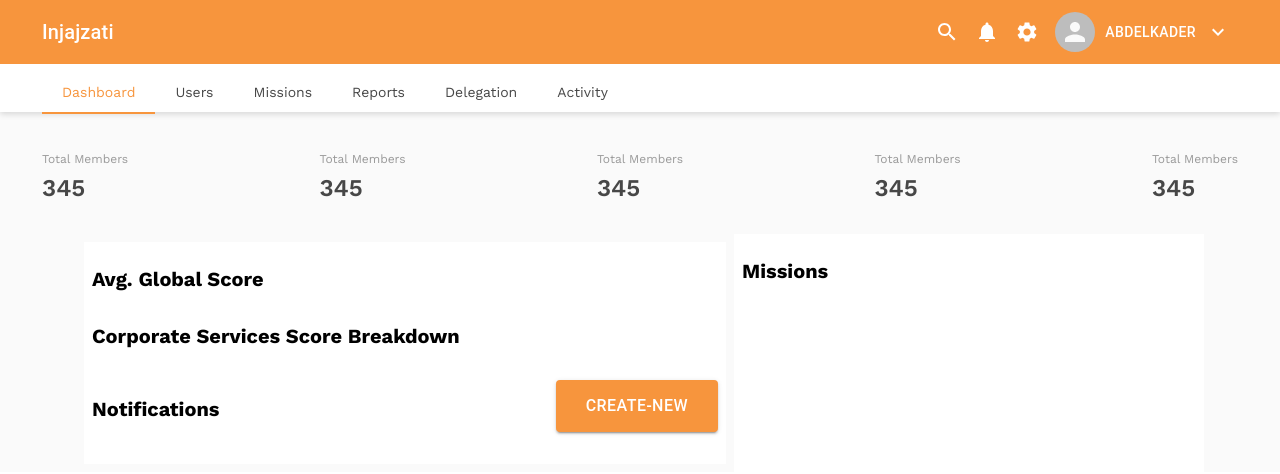
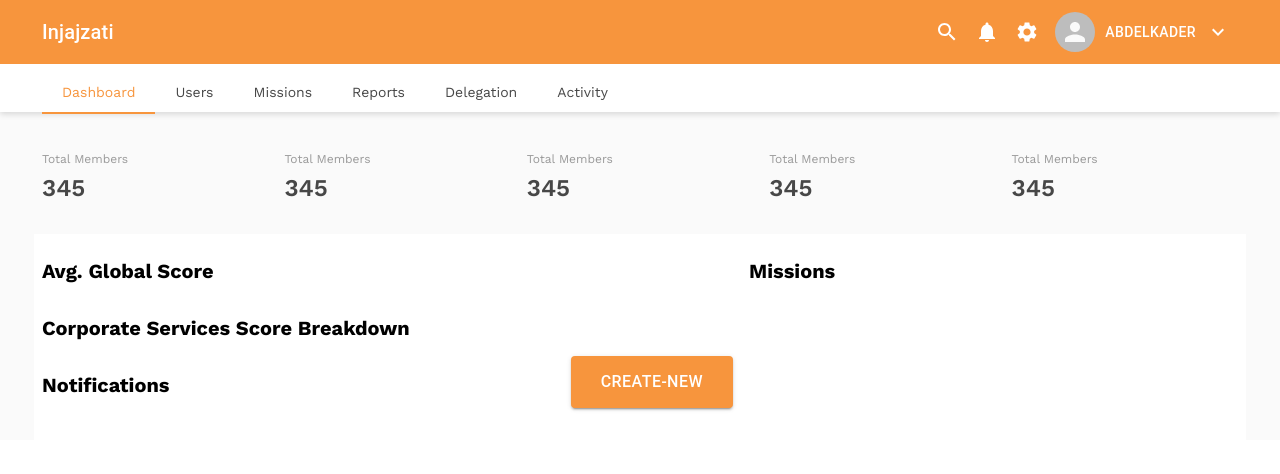
Before and after one commit to giridhard-cuelogic/PMO-web, a React (Create React App) app: page / in a window 1280 px wide. Shown: the top 474 px of the page. Built offline with nearby package versions, Linux system fonts and the light colour scheme.

Commit message:
dashboard changes

```diff
--- a/src/component/Countinfo.js
+++ b/src/component/Countinfo.js
@@ -1,13 +1,17 @@
 import React, { Component } from 'react';
 import "./countinfo.scss";
+import Grid from '@material-ui/core/Grid';
 
 class Countinfo extends Component {
     render() {
         return (
-            <div className="countinfo">
-                <p>Total Members</p>
-                <h2>345</h2>
-            </div>
+            <Grid item xs={12} sm={6} md={3}>
+                <div className="countinfo">
+
+                    <p>Total Members</p>
+                    <h2>345</h2>
+                </div>
+            </Grid>
         );
     }
 }
--- a/src/component/Dashboard.js
+++ b/src/component/Dashboard.js
@@ -13,18 +13,21 @@ class Dashboard extends Component {
             <div className="dashboard-wrapper">
                 <Header />
                 <div className="count-info-section ">
-                    <Countinfo></Countinfo>
-                    <Countinfo></Countinfo>
-                    <Countinfo></Countinfo>
-                    <Countinfo></Countinfo>
-                    <Countinfo></Countinfo>
+                    <Grid container  spacing={2} className="container">
+                        <Countinfo></Countinfo>
+                        <Countinfo></Countinfo>
+                        <Countinfo></Countinfo>
+                        <Countinfo></Countinfo>
+                        <Countinfo></Countinfo>
+                    </Grid>
                 </div>
-                <div className="dashboard-inner-wraper container">
+                <div className="dashboard-inner-wraper">
                     <Grid container  spacing={2} className="container">
-                        <Grid container item xs={7} className="left-section">
+                        <Grid container item xs={12} sm={12} md={7} spacing={0} className="left-section">
                             <Grid item xs={12} className="top-section">
                                 <div className="heding-content">
                                     <h2>Avg. Global Score</h2>
+
                                 </div>
                                 <div className="pichart-row">
 
@@ -49,10 +52,9 @@ class Dashboard extends Component {
 
                             </Grid>
                         </Grid>
-                        <Grid item xs={5} className="right-section">
+                        <Grid item xs={12} sm={12} md={5} className="right-section">
                             <div className="heding-content">
                                 <h2>Missions</h2>
-
                             </div>
 
                         </Grid>
--- a/src/component/dashboard.scss
+++ b/src/component/dashboard.scss
@@ -5,15 +5,19 @@
     padding:0px 42px;
 }
 .count-info-section{
-    padding:40px 42px;
+    padding:40px 0px;
     display:flex;
     justify-content: space-between;
-
+    .MuiGrid-grid-md-3 {
+        @media (min-width: 960px){
+            max-width:20%;
+        }
+    }
 }
 
-.right-section,.bottom-section, .top-section{
+.right-section,.left-section, .bottom-section, .top-section{
     background-color: #fff;
-    padding:8px;
+
 
 }
 .top-section{
```
